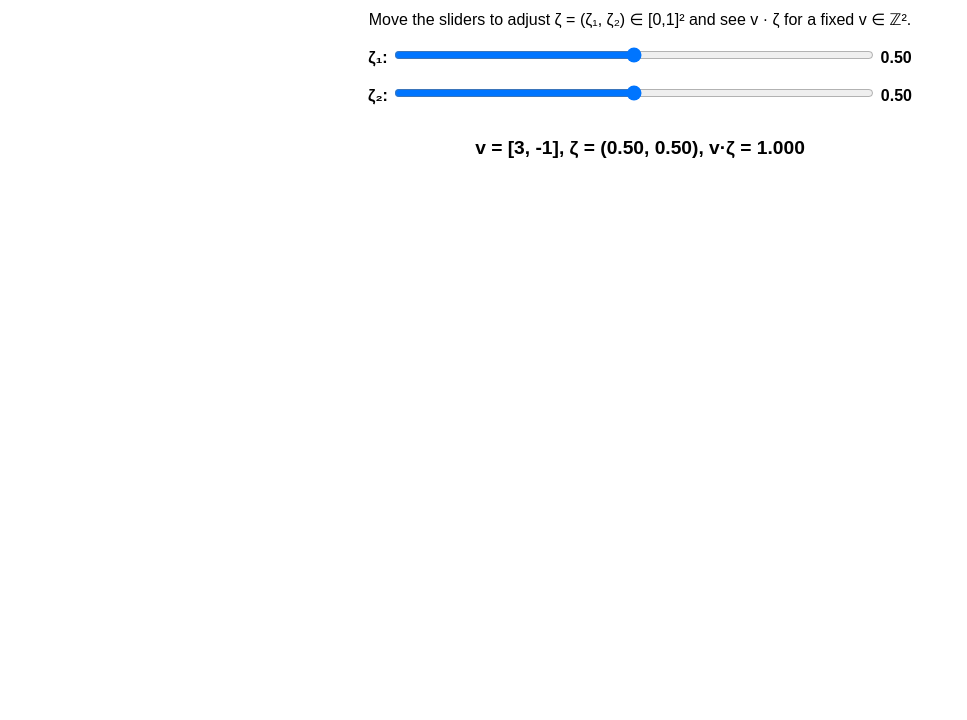
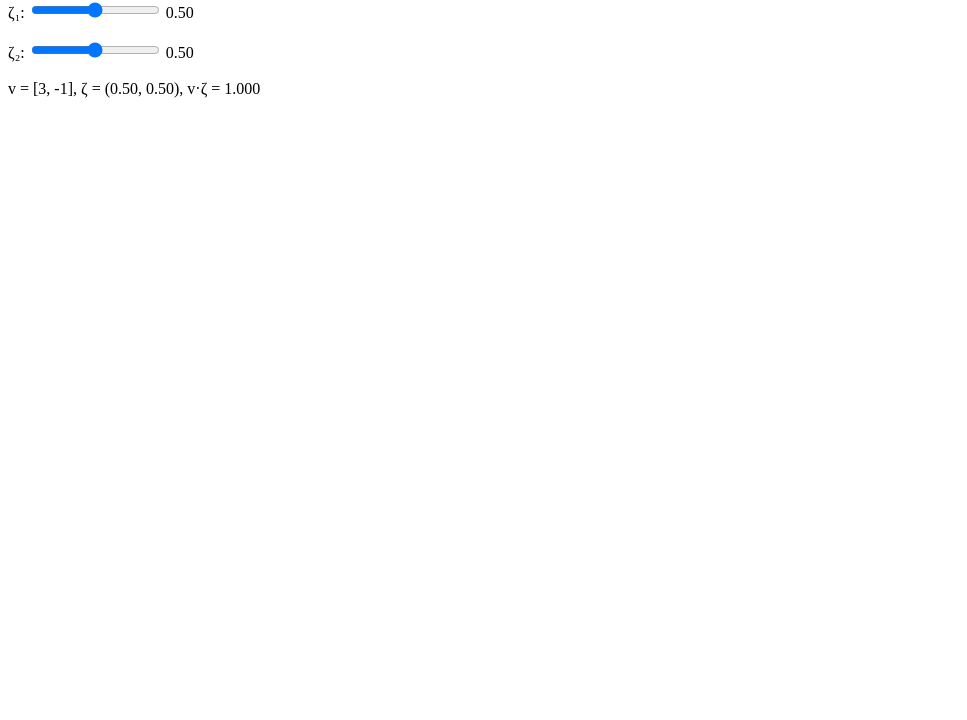
Before and after one commit to LaurenceWilkes/dotprod, a plain HTML site: page index.html in a window 1280 px wide. Shown: the part 80-800 px from the top of the page, without its empty margins (0-967 px from the left). Drawn offline with Linux system fonts and the light colour scheme.

Commit message:
barebones version

```diff
--- a/index.html
+++ b/index.html
@@ -1,64 +1,45 @@
 <!DOCTYPE html>
-<html lang="en">
+<html>
 <head>
   <meta charset="UTF-8">
-  <title>Dot Product Simulator</title>
-  <style>
-    body {
-      font-family: sans-serif;
-      max-width: 600px;
-      margin: 2rem auto;
-      text-align: center;
-    }
-    input[type=range] {
-      width: 80%;
-    }
-    .slider-label {
-      margin-top: 1rem;
-      display: block;
-      font-weight: bold;
-    }
-    #output {
-      margin-top: 2rem;
-      font-size: 1.2rem;
-      font-weight: bold;
-    }
-  </style>
+  <title>Dot Product Demo</title>
 </head>
 <body>
   <h1>Dot Product Simulator</h1>
-  <p>Move the sliders to adjust ζ = (ζ₁, ζ₂) ∈ [0,1]² and see v · ζ for a fixed v ∈ ℤ².</p>
 
-  <label class="slider-label">ζ₁:
+  <label>ζ₁:
     <input type="range" id="z1" min="0" max="1" step="0.01" value="0.5">
     <span id="z1val">0.5</span>
   </label>
+  <br><br>
 
-  <label class="slider-label">ζ₂:
+  <label>ζ₂:
     <input type="range" id="z2" min="0" max="1" step="0.01" value="0.5">
     <span id="z2val">0.5</span>
   </label>
+  <br><br>
 
   <div id="output"></div>
 
   <script>
-    // Example vector in Z^d (you can edit this)
+    // Example integer vector v
     const v = [3, -1];
 
     function update() {
       const z1 = parseFloat(document.getElementById("z1").value);
       const z2 = parseFloat(document.getElementById("z2").value);
+
       document.getElementById("z1val").textContent = z1.toFixed(2);
       document.getElementById("z2val").textContent = z2.toFixed(2);
 
       const dot = v[0]*z1 + v[1]*z2;
       document.getElementById("output").textContent =
-        `v = [${v.join(", ")}], ζ = (${z1.toFixed(2)}, ${z2.toFixed(2)}), v·ζ = ${dot.toFixed(3)}`;
+        "v = [" + v.join(", ") + "], ζ = (" + z1.toFixed(2) + ", " + z2.toFixed(2) + "), v·ζ = " + dot.toFixed(3);
     }
 
     document.getElementById("z1").oninput = update;
     document.getElementById("z2").oninput = update;
-    update(); // initial render
+    update();
   </script>
 </body>
 </html>
```
